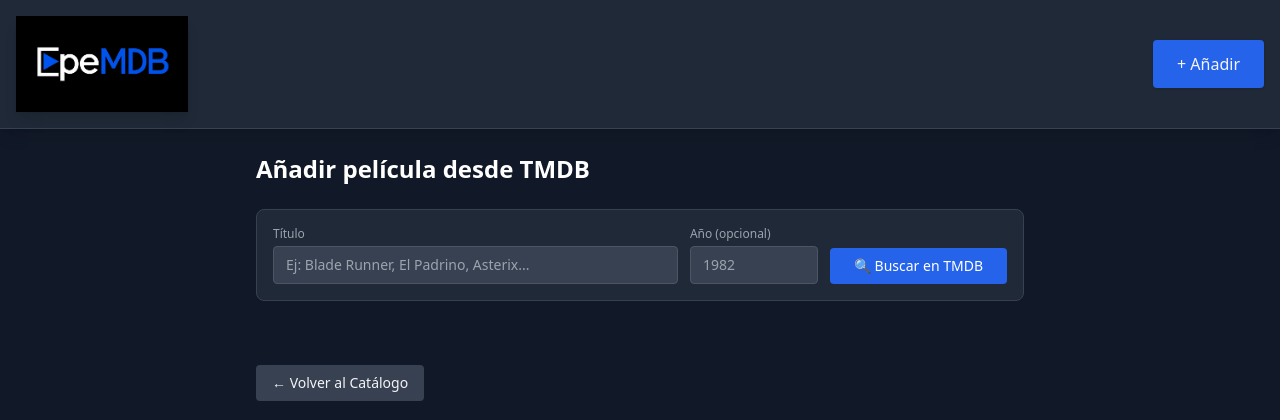
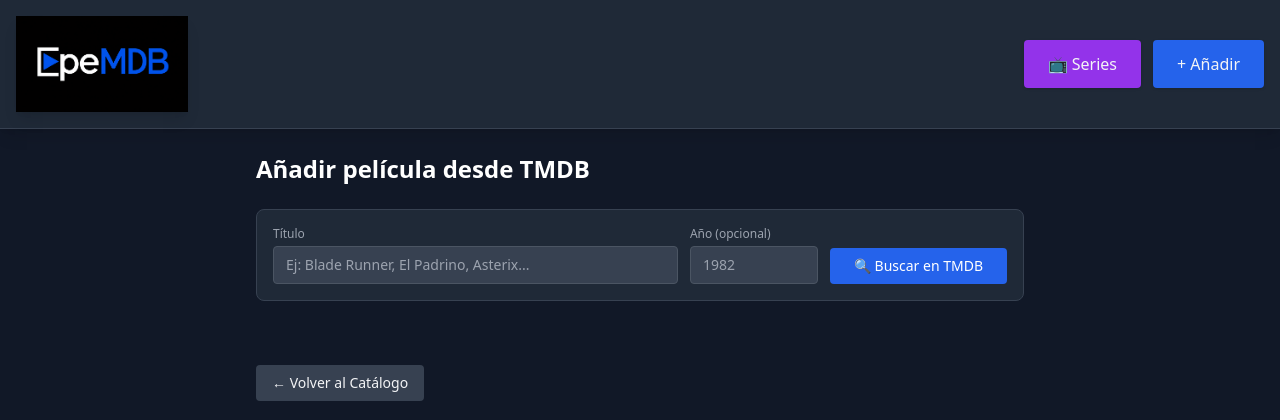
Before and after one commit to minphet79/EpeMDB, a FastAPI app: page /add in a window 1280 px wide. Shown: the top 420 px of the page. Run offline with FastAPI, Linux system fonts and the light colour scheme; some libraries are stand-ins or nearby versions.

Commit message:
Update base.html

```diff
--- a/templates/base.html
+++ b/templates/base.html
@@ -12,15 +12,20 @@
     <nav class="bg-gray-800 border-b border-gray-700 p-3 sm:p-4 sticky top-0 z-50 shadow-lg">
         <div class="max-w-7xl mx-auto flex flex-wrap justify-between items-center gap-3">
 
-            <!-- Logo (el doble de grande en pantallas medianas/grandes) -->
+            <!-- Logo -->
             <a href="/" class="flex items-center gap-2 hover:opacity-80 transition flex-shrink-0">
                 <img src="/static/logo.png" alt="EpeMDB Logo" class="h-16 sm:h-24 w-auto shadow-lg">
             </a>
 
-            <!-- Botón Añadir -->
-            <a href="/add" class="bg-blue-600 hover:bg-blue-700 px-4 sm:px-6 py-2 sm:py-3 rounded text-sm sm:text-base font-medium transition shadow flex-shrink-0">
-                + Añadir
-            </a>
+            <!-- Botones de Navegación -->
+            <div class="flex gap-2 sm:gap-3 flex-shrink-0">
+                <a href="/series" class="bg-purple-600 hover:bg-purple-700 px-4 sm:px-6 py-2 sm:py-3 rounded text-sm sm:text-base font-medium transition shadow flex items-center gap-1">
+                    📺 Series
+                </a>
+                <a href="/add" class="bg-blue-600 hover:bg-blue-700 px-4 sm:px-6 py-2 sm:py-3 rounded text-sm sm:text-base font-medium transition shadow flex-shrink-0">
+                    + Añadir
+                </a>
+            </div>
 
         </div>
     </nav>
```
